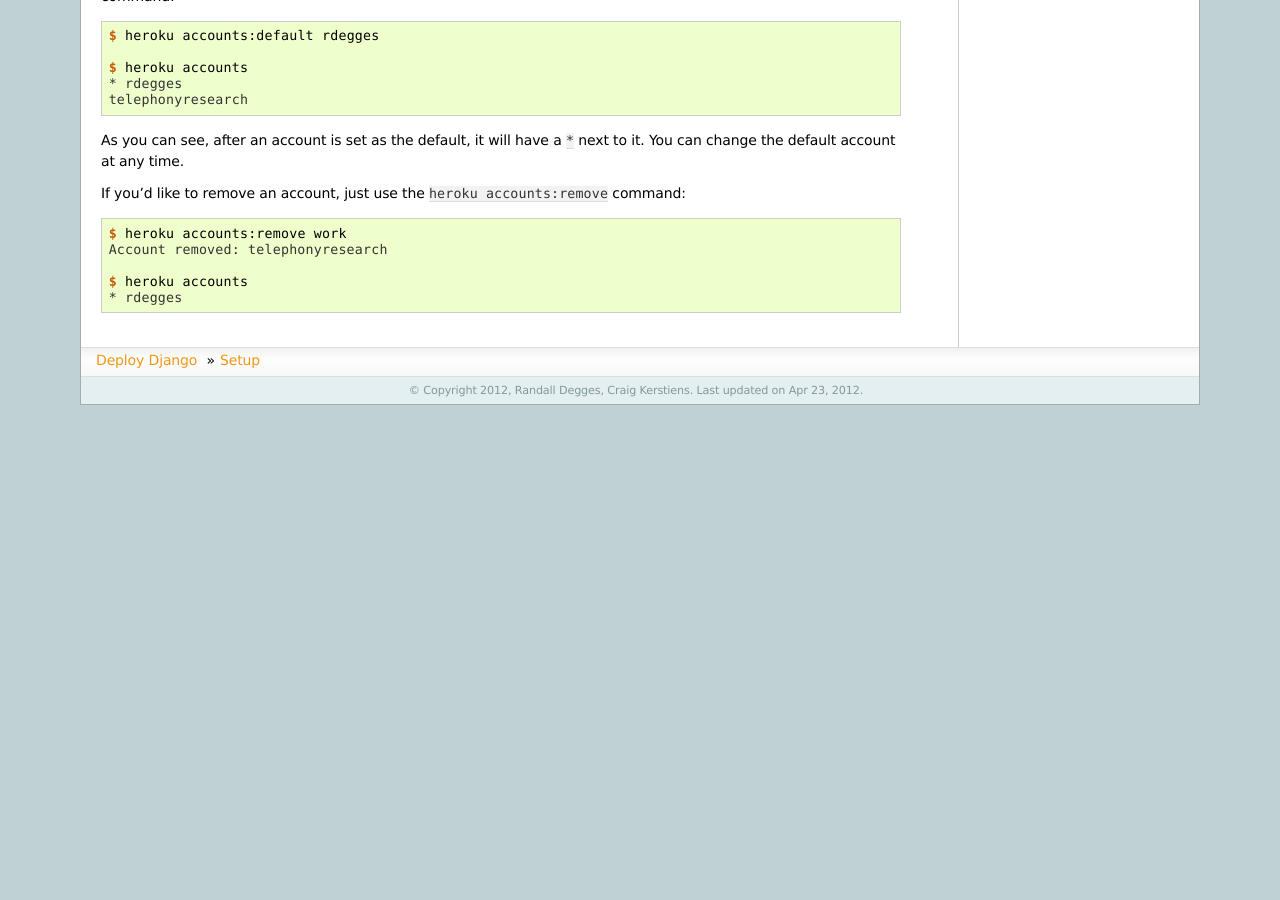
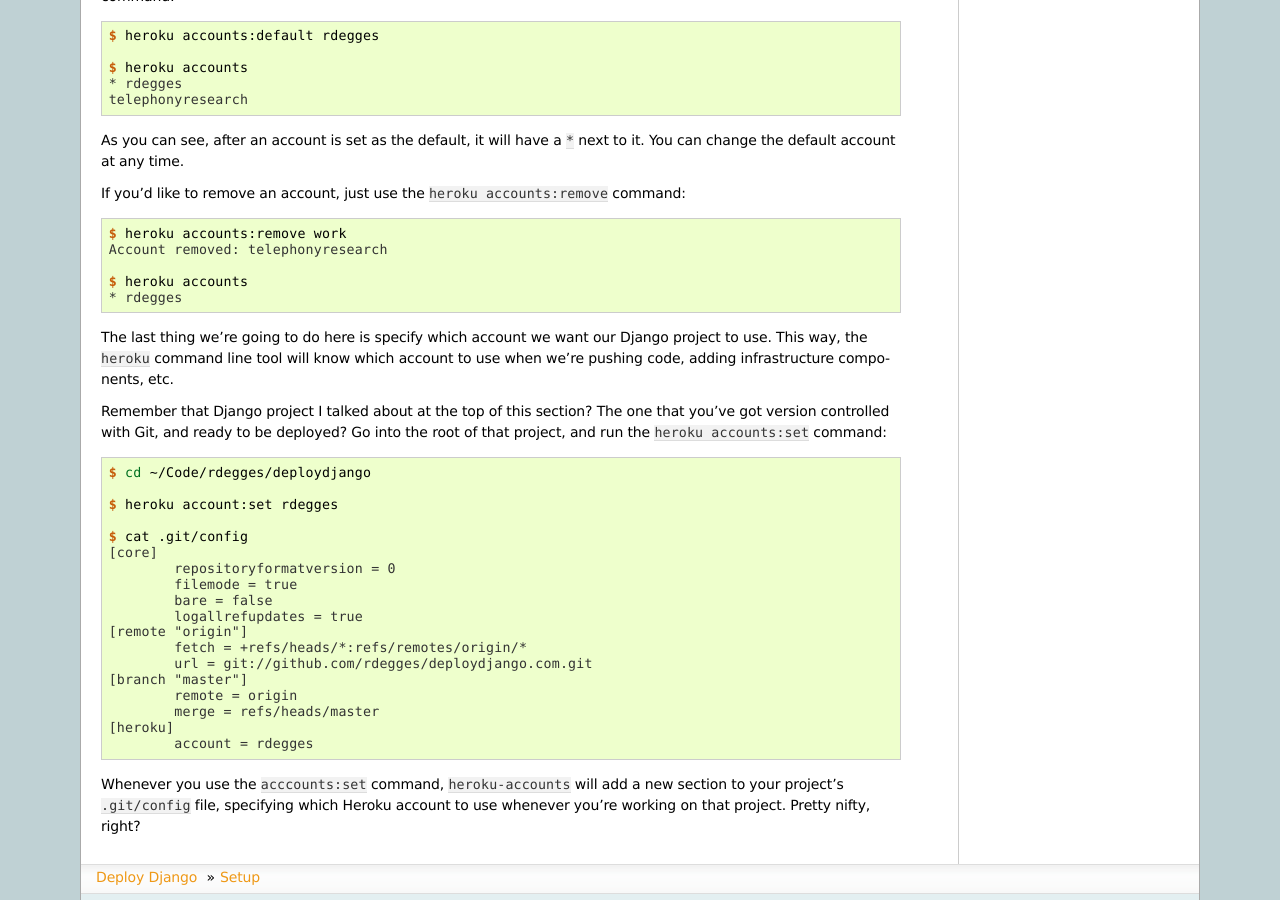
Before and after one commit to perryyo/deploydjango.com, a Sphinx documentation site: the page built from source/heroku/setup.rst, in a window 1280 px wide and 900 px high, scrolled down 2220 px. Built offline with Sphinx 7.4.7, drawn with Linux system fonts in a browser that asks for light colours; before the commit the page ends 2625 px from its top, so only the background shows below that.

Commit message:
Adding documentation on setting the proper Heroku account for each project.

```diff
--- a/source/heroku/setup.rst
+++ b/source/heroku/setup.rst
@@ -164,3 +164,37 @@
 
     $ heroku accounts
     * rdegges
+
+The last thing we're going to do here is specify which account we want our
+Django project to use. This way, the ``heroku`` command line tool will know
+which account to use when we're pushing code, adding infrastructure components,
+etc.
+
+Remember that Django project I talked about at the top of this section? The one
+that you've got version controlled with Git, and ready to be deployed? Go into
+the root of that project, and run the ``heroku accounts:set`` command:
+
+.. code-block:: console
+
+    $ cd ~/Code/rdegges/deploydjango
+
+    $ heroku account:set rdegges
+
+    $ cat .git/config
+    [core]
+            repositoryformatversion = 0
+            filemode = true
+            bare = false
+            logallrefupdates = true
+    [remote "origin"]
+            fetch = +refs/heads/*:refs/remotes/origin/*
+            url = git://github.com/rdegges/deploydjango.com.git
+    [branch "master"]
+            remote = origin
+            merge = refs/heads/master
+    [heroku]
+            account = rdegges
+
+Whenever you use the ``acccounts:set`` command, ``heroku-accounts`` will add a
+new section to your project's ``.git/config`` file, specifying which Heroku
+account to use whenever you're working on that project. Pretty nifty, right?
```
